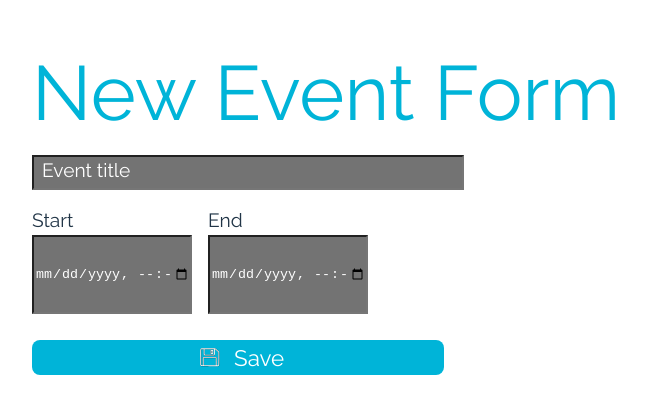
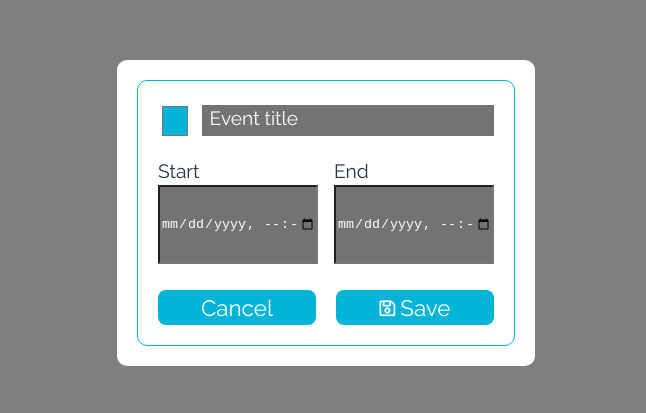
Before and after one commit to rodygosset/svelte-agenda, a Svelte app: page / in a window 1280 px wide. Shown: the part 187-600 px from the top of the page, without its empty margins (314-960 px from the left). Built offline with nearby package versions, Linux system fonts and the light colour scheme.

Commit message:
new-event-modal

```diff
--- a/index.html
+++ b/index.html
@@ -3,6 +3,7 @@
   <head>
     <meta charset="UTF-8" />
     <link rel="icon" type="image/svg+xml" href="/vite.svg" />
+    <link rel="stylesheet" href="https://cdnjs.cloudflare.com/ajax/libs/font-awesome/5.15.3/css/all.min.css" />
     <meta name="viewport" content="width=device-width, initial-scale=1.0" />
     <title>Schedule</title>
   </head>
--- a/src/components/new-event-modal.svelte
+++ b/src/components/new-event-modal.svelte
@@ -1,55 +1,36 @@
 <script lang="ts">
-    import { events, addEvent, updateEvent } from '../stores/event-store';
-    import disk from '../styles/images/disk.svg';
+    import { addEvent } from '../stores/event-store';
 
+    let newTitle = '';
+    let newEventStartDate = new Date().toISOString();
+    let newEventEndDate = new Date(Date.parse(newEventStartDate) + 60 * 60 * 1000).toISOString();
+    let newEventColor = '#00B4D8';
 
-    // initialize form values
-
-    let newTitle = ''
-    let newEventStartDate = new Date().toISOString()
-    // event end date is by default one hour after start date
-    let newEventEndDate = new Date(Date.parse(newEventStartDate) + 60 * 60 * 1000).toISOString()
-
-    let newEventColor = '#FFFFFF'
-
-    let selectedEvent = null
-
-    // sort events by start date
-
-    $: $events = $events.sort((a, b) => a.start > b.start ? 1 : -1)
-
-
-    // helper functions
-
+    // Create an event with the given title, start and end dates, and color
     const createEvent = () => {
         addEvent({
             title: newTitle,
             start: new Date(newEventStartDate),
             end: new Date(newEventEndDate),
             color: newEventColor
-        })
-        newTitle = ''
-        newEventStartDate = new Date().toISOString()
-        newEventEndDate = new Date(Date.parse(newEventStartDate) + 60 * 60 * 1000).toISOString()
+        });
+
+        newTitle = '';
+        newEventStartDate = new Date().toISOString();
+        newEventEndDate = new Date(Date.parse(newEventStartDate) + 60 * 60 * 1000).toISOString();
     }
 
-    const saveUpdatedEvent = () => {
-        updateEvent($events, selectedEvent)
-        selectedEvent = null
+    const cancelCreation = () => {
+        newTitle = '';
+        newEventStartDate = new Date().toISOString();
+        newEventEndDate = new Date(Date.parse(newEventStartDate) + 60 * 60 * 1000).toISOString();
     }
 </script>
 
 <style lang="scss">
-
     @import '../styles/abstracts/_colors.scss';
     @import '../styles/base/_typography.scss';
     @import '../styles/abstracts/variables.scss';
-
-    h1 {
-        color: $primary;
-        @include header-1-regular;
-        margin-bottom: 20px;
-    }
 
     .cta-button {
         display: flex;
@@ -59,10 +40,11 @@
         background-color: $primary;
         @include typo-maker($text-sm-font-size, $font-weight-medium);
         color: $white;
-        width: 70%;
         height: 35px;
         margin-top: 10px;
         gap: 5px;
+        width: 50%;
+        box-sizing: border-box;
     }
 
     p {
@@ -70,9 +52,10 @@
     }
 
     .form-field {
+        @include reset-form-input;
         background-color: $black-600;
         color: $white;
-        width: 70%;
+        width: 100%;
         padding: 8px;
         align-items: center;
         justify-content: center;
@@ -94,13 +77,11 @@
         display: flex;
         flex-direction: column;
         gap: 16px;
-
     }
 
     .date-selector {
         color: $white;
         width: 155px;
-
     }
 
     .form-field::placeholder, .date-selector::placeholder {
@@ -111,13 +92,71 @@
         flex:1;
     }
 
+    .cta-buttons {
+        display: flex;
+        gap: 20px;
+    }
+
+    .cta-button i.fa-save {
+    font-size: 18px;
+}
+
+    .color-selector {
+        width: 40px;
+        height: 40px;
+        background-color: $primary;
+        border: none;
+        margin-right: 10px;
+    }
+
+    .title-container {
+        display: flex;
+        align-items: center;
+    }
+    .containerNewForm {
+        border: 1px solid #00B4D8;
+        padding: 20px;
+        border-radius: 10px;
+    }
+
+    .color-selector {
+        width: 40px;
+        height: 40px;
+        cursor: pointer;
+        border: none;
+        background-color: var(--newEventColor);
+    }
+
+    .modal {
+        display: flex;
+        justify-content: center;
+        align-items: center;
+        position: fixed;
+        top: 0;
+        left: 0;
+        width: 100%;
+        height: 100%;
+        background-color: rgba(0, 0, 0, 0.5);
+        z-index: 1000;
+    }
+
+    .modal-content {
+        background-color: white;
+        padding: 20px;
+        border-radius: 10px;
+    }
+
 </style>
 
 <main>
-    <h1>New Event Form</h1>
+    <div class="modal">
+        <div class="modal-content">
             <form on:submit|preventDefault={createEvent}>
                 <div class="containerNewForm">
+                    <div class="title-container">
+                        <input class="color-selector" type="color" bind:value={newEventColor} />
                         <input class="form-field" type="text" bind:value={newTitle} placeholder="Event title" required />
+                    </div>
                 <div class="dateContainer">
                     <div class="start">
                         <p>Start</p>
@@ -128,28 +167,16 @@
                         <input class="date-selector" type="datetime-local" bind:value={newEventEndDate} required />
                     </div>
                 </div>
+                <div class="cta-buttons">
+                    <button class="cta-button" type="button" on:click={cancelCreation}>
+                        Cancel
+                    </button>
                     <button class="cta-button" type="submit">
-                <img src={disk} alt="Disquette SVG" />
-                Save
+                        <i class="far fa-save"></i>
+                        <span class="button-text">Save</span>
                     </button>
                 </div>
+        </div>
             </form>
-
-    {#if selectedEvent}
-    <form on:submit|preventDefault={saveUpdatedEvent}>
-        <input type="text" bind:value={selectedEvent.title} placeholder="Event title" required />
-        <input type="datetime-local" bind:value={selectedEvent.start} required />
-        <button type="submit">Update Event</button>
-        <button type="button" on:click={() => selectedEvent = null}>Cancel</button>
-    </form>
-    {/if}
-
-    <div>
-        {#each $events as event (event.start)}
-            <div on:click={() => { selectedEvent = event }} on:keydown={() => {}}>
-                <h2>{event.title}</h2>
-                <p>{event.start}</p>
-            </div>
-        {/each}
     </div>
 </main>
```
Also changed, not shown: src/styles/images/disk.svg (deleted). Lines whose indentation alone changed are shown as unchanged.
